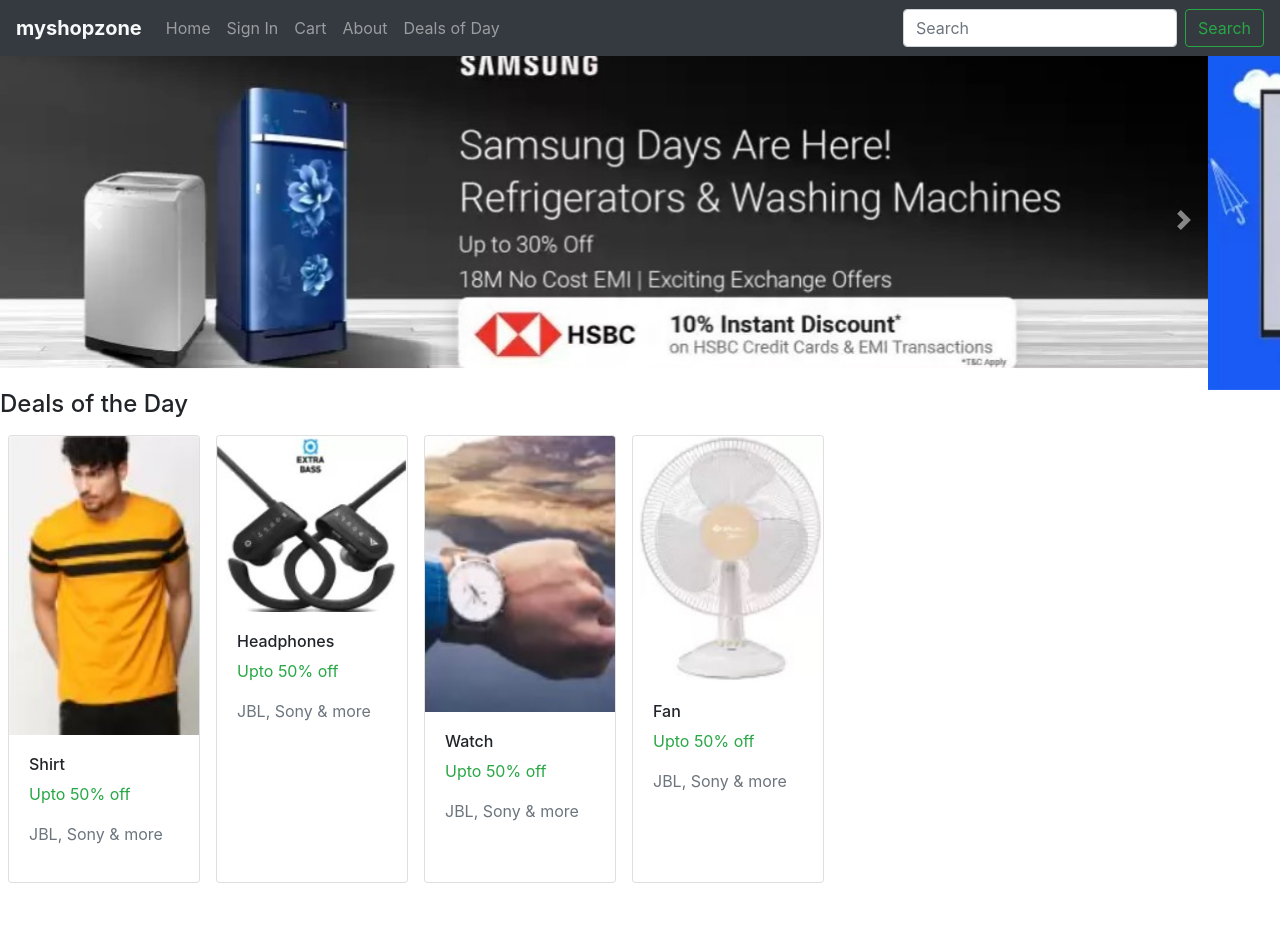
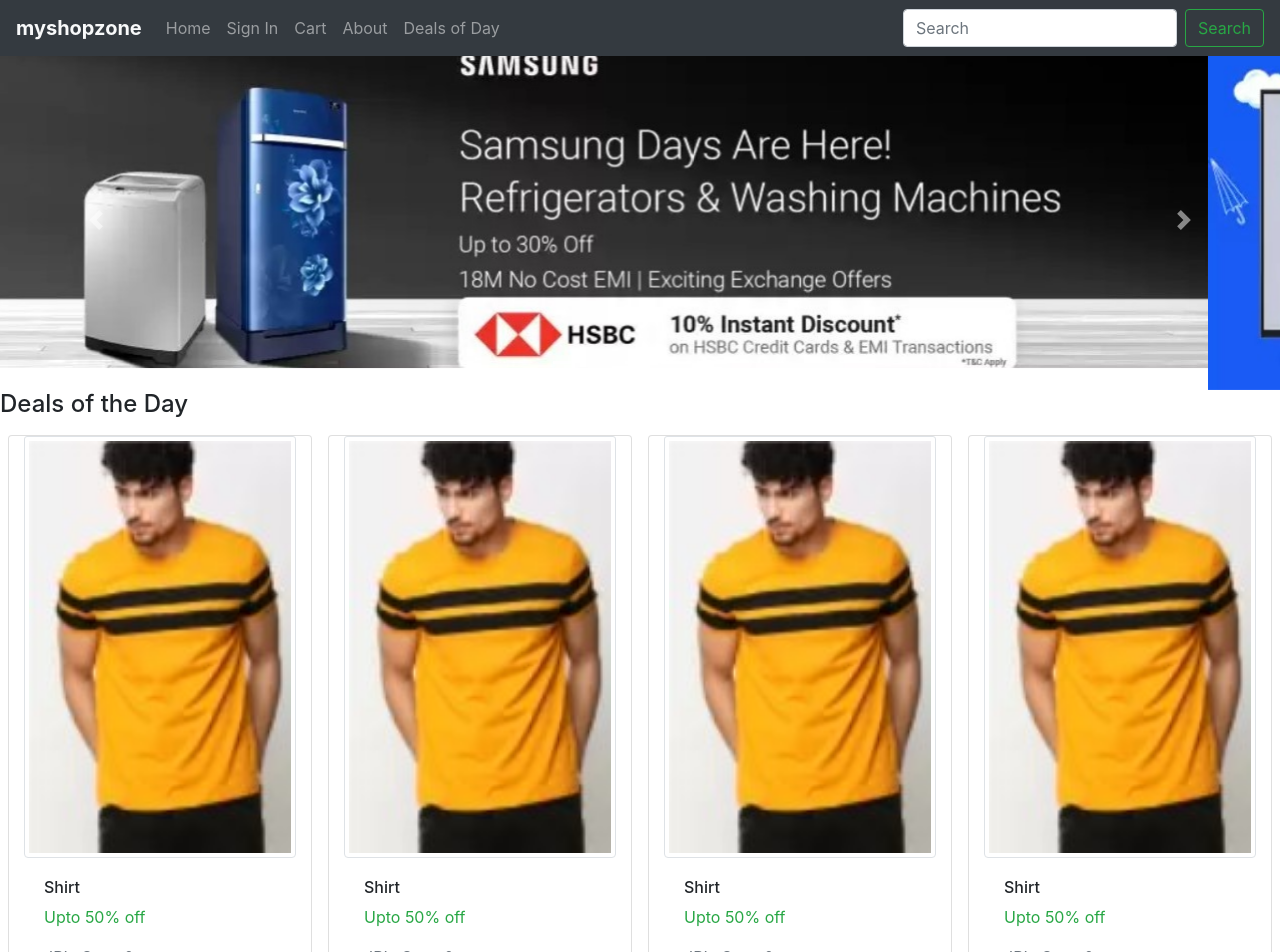
Before and after one commit to pankajdahiya008/myshopzone, a React (Create React App) app: page / in a window 1280 px wide. Shown: the top 952 px of the page. Before the commit the page ends 891 px from the top, so only its background shows below. Built offline with nearby package versions, Linux system fonts and the light colour scheme.

Commit message:
changed pic size at Deals page

```diff
--- a/src/components/Deals.js
+++ b/src/components/Deals.js
@@ -4,44 +4,48 @@
     render() {
         return (
             <div className="container-fluid">
-                <div className="row"><h4>Deals of the Day</h4>
-                </div>
+                <div className="row"><h4>Deals of the Day</h4></div>
+
                 <div className="row">
 
-                <div class="card m-2" style={{ width: 12 + 'rem' }}>
-                    <img class="card-img-top" src="d1.jpg" alt="Unavailable"></img>
+                    <div class="card col m-2">
+                        <img class="card-img-top img-thumbnail" src="d1.jpg" alt="Unavailable"></img>
                         <div class="card-body">
                             <h6>Shirt</h6>
                             <p class="text-success">Upto 50% off</p>
                             <p class="card-text text-secondary">JBL, Sony & more</p>
                             <a href="/Shirt" class="stretched-link"></a>
+
+                        </div>
                     </div>
-                </div>
-                    <div class="card m-2" style={{ width: 12 + 'rem' }}>
-                        <img class="card-img-top" src="d2.jpg" alt="Unavailable"></img>
+                    <div class="card col m-2">
+                        <img class="card-img-top img-thumbnail" src="d1.jpg" alt="Unavailable"></img>
                         <div class="card-body">
-                            <h6>Headphones</h6>
+                            <h6>Shirt</h6>
                             <p class="text-success">Upto 50% off</p>
                             <p class="card-text text-secondary">JBL, Sony & more</p>
-                            <a href="#" class="stretched-link"></a>
+                            <a href="/Shirt" class="stretched-link"></a>
+
                         </div>
                     </div>
-                    <div class="card m-2" style={{ width: 12 + 'rem' }}>
-                        <img class="card-img-top" src="d3.jpg" alt="Unavailable"></img>
+                    <div class="card col m-2">
+                        <img class="card-img-top img-thumbnail" src="d1.jpg" alt="Unavailable"></img>
                         <div class="card-body">
-                            <h6>Watch</h6>
+                            <h6>Shirt</h6>
                             <p class="text-success">Upto 50% off</p>
                             <p class="card-text text-secondary">JBL, Sony & more</p>
-                            <a href="#" class="stretched-link"></a>
+                            <a href="/Shirt" class="stretched-link"></a>
+
                         </div>
                     </div>
-                    <div class="card m-2" style={{ width: 12 + 'rem' }}>
-                        <img class="card-img-top" src="d4.jpg" alt="Unavailable"></img>
+                    <div class="card col m-2">
+                        <img class="card-img-top img-thumbnail" src="d1.jpg" alt="Unavailable"></img>
                         <div class="card-body">
-                            <h6>Fan</h6>
+                            <h6>Shirt</h6>
                             <p class="text-success">Upto 50% off</p>
                             <p class="card-text text-secondary">JBL, Sony & more</p>
-                            <a href="#" class="stretched-link"></a>
+                            <a href="/Shirt" class="stretched-link"></a>
+
                         </div>
                     </div>
                 </div>
```
